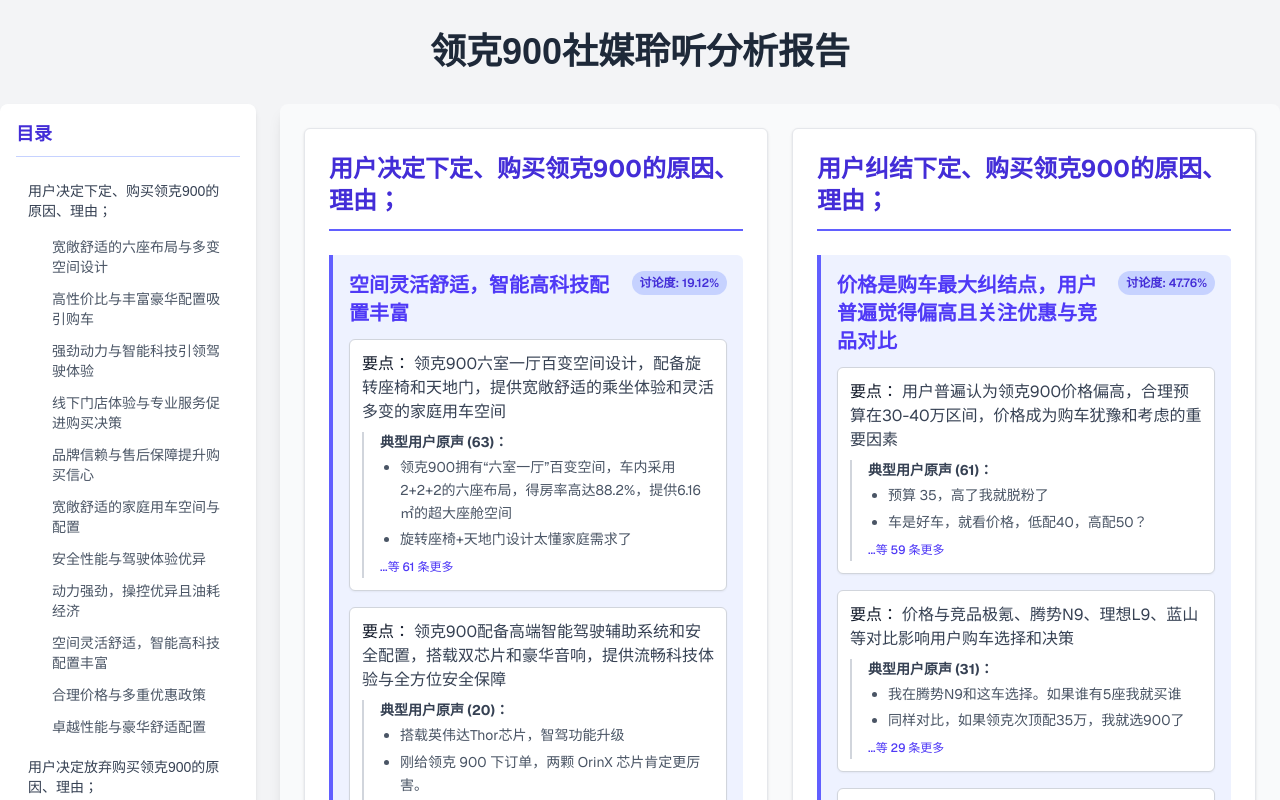
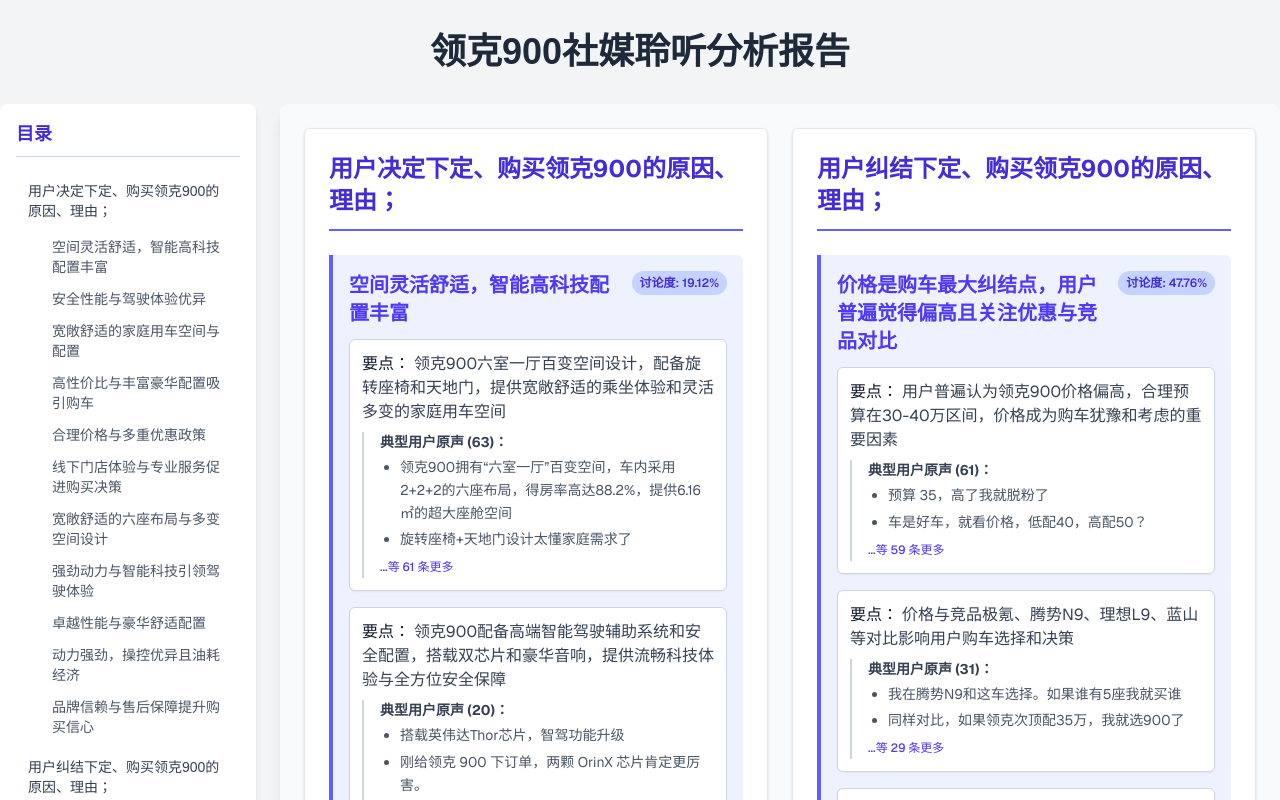
Before and after one commit to chenwenhao1108/lynk-social-research, a Next.js app: page / in a window 1280 px wide. Shown: the top 800 px of the page. Built offline with nearby package versions, Linux system fonts and the light colour scheme.

Commit message:
fix toc order

```diff
--- a/src/components/SummarizedDataViewer.js
+++ b/src/components/SummarizedDataViewer.js
@@ -1,20 +1,10 @@
 // src/components/SummarizedDataViewer.js
 "use client"
-import React, { useState, useMemo, useRef, useEffect } from 'react'; // 引入 useMemo
+import React, { useState, useMemo, } from 'react'; // 引入 useMemo
 import TableOfContents from './TableOfContents';
 
 const SummarizedDataViewer = ({ data }) => {
     const [expandedPoints, setExpandedPoints] = useState({});
-
-    const themeRefs = useRef({});
-
-    // 初始化 refs
-    useEffect(() => {
-        Object.keys(data).forEach(theme => {
-            themeRefs.current[theme] = themeRefs.current[theme] || React.createRef();
-        });
-    }, [data]);
-
 
     if (!data || Object.keys(data).length === 0) {
         return <p className="text-gray-600 text-lg p-4">暂无数据可展示。</p>;
@@ -100,7 +90,6 @@
                                             {summaryItem.points && summaryItem.points.length > 0 ? (
                                                 <ul className="list-none pl-0">
                                                     {summaryItem.points.map((pointItem, pointIndex) => {
-                                                        // 使用 themeIndex, originalSummaryIndex, pointIndex 确保 key 的稳定性
                                                         const pointKey = `${themeIndex}-${originalSummaryIndex}-${pointIndex}`;
                                                         const isExpanded = !!expandedPoints[pointKey];
                                                         const displayContents = isExpanded
@@ -126,7 +115,7 @@
                                                                         </ul>
                                                                         {pointItem.original_content.length > 2 && (
                                                                             <button
-                                                                                onClick={() => toggleExpandPoint(themeIndex, originalSummaryIndex, pointIndex)} // 更新 toggleExpandPoint 的参数
+                                                                                onClick={() => toggleExpandPoint(themeIndex, originalSummaryIndex, pointIndex)}
                                                                                 className="mt-2 text-xs text-indigo-600 hover:text-indigo-800 font-medium focus:outline-none
                                                                                 cursor-pointer"
                                                                             >
@@ -152,7 +141,7 @@
                     </div>
                 );
             })}
-            <div ref={themeRefs.current["用户在考虑领克900时，对比的竞品车型有哪些；"]} className="mb-8 p-6 bg-white border border-gray-200 rounded-md shadow-sm flex flex-col">
+            <div className="mb-8 p-6 bg-white border border-gray-200 rounded-md shadow-sm flex flex-col">
                         <h2 className="text-2xl font-bold text-indigo-700 mb-6 pb-3 border-b-2 border-indigo-500">
                         用户在考虑领克900时，对比的竞品车型有哪些；
                         </h2>
@@ -166,7 +155,7 @@
                                                 <ul className="list-none pl-0">
                                                             <li className="mb-4 p-3 bg-white border border-gray-300 rounded-md shadow-xs">
                                                                 <p className="text-base text-gray-700 mb-2 break-words">
-                                                                    <strong className="font-medium text-gray-900">深蓝S09，蓝山，极氪9x，问界M8，理想L9，腾势N9，</strong>
+                                                                    <strong className="font-medium text-gray-900">深蓝S09，蓝山，极氪9x，问界M8，理想L9，腾势N9</strong>
                                                                 </p>
                                                             </li>
                                                 </ul>
--- a/src/components/TableOfContents.js
+++ b/src/components/TableOfContents.js
@@ -4,16 +4,28 @@
     const sortedThemes = useMemo(() => {
         return Object.entries(data).map(([theme, themeData]) => {
             let totalCount = 0;
-            const summaries = themeData.summary_list?.map((summaryItem, index) => {
-                let summaryCount = 0;
+            themeData.summary_list?.forEach(summaryItem => {
                 summaryItem.points?.forEach(pointItem => {
-                    summaryCount += pointItem.original_content?.length || 0;
+                    totalCount += pointItem.original_content?.length || 0;
                 });
-                totalCount += summaryCount;
-                return { summary: summaryItem.summary, count: summaryCount, index };
-            }) || [];
-            return { theme, summaries, totalCount };
-        }).sort((a, b) => b.totalCount - a.totalCount);
+            });
+            const sortedSummaryList = themeData.summary_list
+            ? [...themeData.summary_list].sort((a, b) => {
+                let aContentCount = 0;
+                a.points?.forEach(p => { aContentCount += p.original_content?.length || 0; });
+
+                let bContentCount = 0;
+                b.points?.forEach(p => { bContentCount += p.original_content?.length || 0; });
+
+                const aPercentage = totalCount > 0 ? (aContentCount / totalCount) : 0;
+                const bPercentage = totalCount > 0 ? (bContentCount / totalCount) : 0;
+
+                return bPercentage - aPercentage; // 降序排序
+              })
+            : [];
+
+            return { theme, summaries: sortedSummaryList };
+        })
     }, [data]);
 
     return (
```
